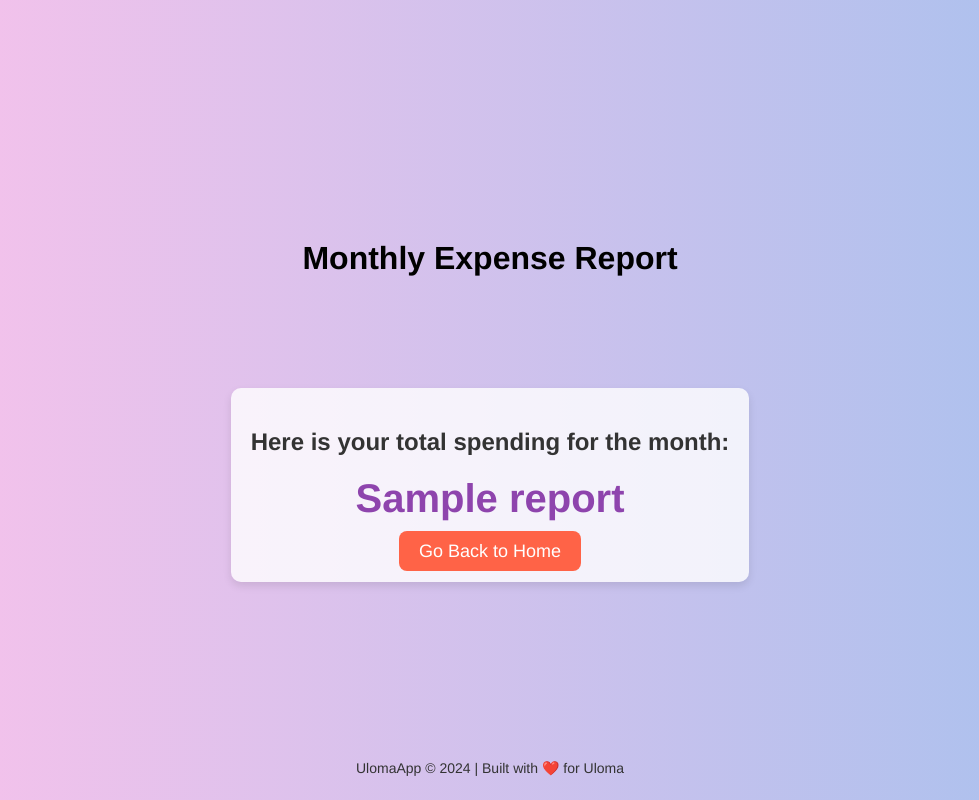
After one commit to Tolu-McGill/App-for-Rose, a Flask app: template templates/report.html in a window 1280 px wide. The commit adds this page. Shown: the whole page, without its empty margins (150-1129 px from the left). Run offline with Flask 3, Linux system fonts and the light colour scheme; the template is opened without the code that fills it: most values are stand-ins (such as "Sample title", 1, 10 or a date in 2020); parts of the project's set-up code (start-up, migrations or seed data) failed here and were passed over; some libraries are stand-ins or nearby versions.

Commit message:
rewrites
1. updated app.py with new report function
2. adjusted css and html files accordingly

```diff
--- a/app.py
+++ b/app.py
@@ -180,7 +180,6 @@ def extract_total(text):
 
 # Route to show monthly report of total expenses
 @app.route('/report')
-
 def report():
     conn = get_db_connection()
     cursor = conn.cursor()
@@ -189,7 +188,10 @@ def report():
     cursor.close()
     conn.close()
 
-    return f'Total spent this month: ${total:.2f}' if total else "No expenses recorded for this month."
+    # If total is None, set it to 0.00 for display purposes
+    report = f'Total spent this month: ${total:.2f}' if total else "No expenses recorded for this month."
+
+    return render_template('report.html', report=report)
 
 if __name__ == '__main__':
     init_db()
--- a/static/style.css
+++ b/static/style.css
@@ -106,3 +106,38 @@ footer {
     color: #333;
     font-size: 14px;
 }
+
+.report-section {
+    background: rgba(255, 255, 255, 0.8);
+    padding: 20px;
+    border-radius: 10px;
+    box-shadow: 0 4px 8px rgba(0, 0, 0, 0.1);
+    text-align: center;
+    margin-top: 50px;
+}
+
+.report-section h2 {
+    color: #333;
+    font-size: 1.5rem;
+}
+
+.report-total {
+    font-size: 2.5rem;
+    color: #8e44ad;
+    margin: 20px 0;
+    font-weight: bold;
+}
+
+.report-section a {
+    background-color: #ff6347; /* A modern chic color */
+    color: white;
+    padding: 10px 20px;
+    border-radius: 8px;
+    text-decoration: none;
+    font-size: 18px;
+    transition: background-color 0.3s ease;
+}
+
+.report-section a:hover {
+    background-color: #ff8566; /* Lighter shade on hover */
+}
--- /dev/null
+++ b/templates/report.html
@@ -0,0 +1,24 @@
+<!DOCTYPE html>
+<html lang="en">
+<head>
+    <meta charset="UTF-8">
+    <meta name="viewport" content="width=device-width, initial-scale=1.0">
+    <title>UlomaApp - Monthly Report</title>
+    <link rel="stylesheet" href="{{ url_for('static', filename='style.css') }}">
+</head>
+<body>
+    <header>
+        <h1>Monthly Expense Report</h1>
+    </header>
+
+    <div class="report-section">
+        <h2>Here is your total spending for the month:</h2>
+        <p class="report-total">{{ report }}</p>
+        <a href="/" class="btn btn-primary">Go Back to Home</a>
+    </div>
+
+    <footer>
+        <p>UlomaApp © 2024 | Built with ❤️ for Uloma</p>
+    </footer>
+</body>
+</html>
```
